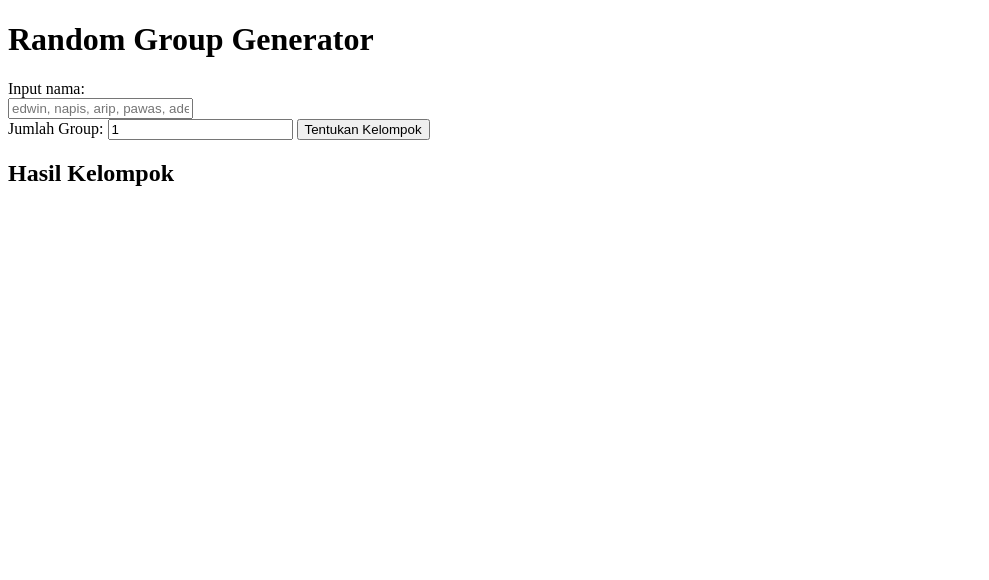
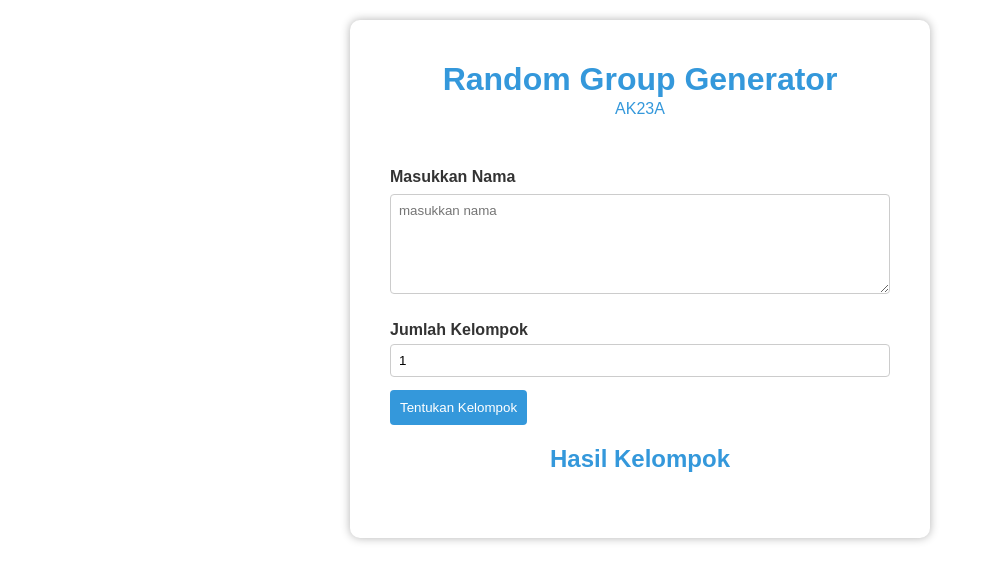
Before and after one commit to edwinSyr/generator-random-group, a plain HTML site: page index.html in a window 1280 px wide. Shown: the whole page, without its empty margins (0-989 px from the left). Drawn offline with Linux system fonts and the light colour scheme.

Commit message:
index.html

```diff
--- a/index.html
+++ b/index.html
@@ -1,33 +1,122 @@
 <!DOCTYPE html>
 <html lang="en">
-  <head> </head>
+  <head>
+    <meta charset="UTF-8" />
+    <meta name="viewport" content="width=device-width, initial-scale=1.0" />
+    <title>Random Data Generator</title>
+  </head>
+  <style>
+    body {
+      font-family: "Arial", sans-serif;
+      background-color: #fff;
+      color: #333;
+      margin: 0;
+      padding: 0;
+    }
+
+    .container-fluid {
+      max-width: 500px;
+      margin: 20px auto;
+      padding: 20px 40px;
+      background-color: #fff;
+      border-radius: 10px;
+      box-shadow: 0 0 10px rgba(0, 0, 0, 0.3);
+    }
+
+    h1,
+    h2,
+    p {
+      text-align: center;
+      color: #3498db;
+    }
+    p {
+      margin-bottom: 50px;
+      margin-top: -20px;
+    }
+
+    label {
+      display: block;
+      margin-bottom: 5px;
+      font-weight: bold;
+    }
+
+    .container {
+      margin-bottom: 20px;
+    }
+    textarea {
+      height: 100px;
+      margin-top: -15px;
+    }
+    textarea,
+    input[type="number"] {
+      width: 100%;
+      padding: 8px;
+      font-family: "Arial", sans-serif;
+      margin-bottom: 3px;
+      border: 1px solid #ccc;
+      border-radius: 4px;
+      box-sizing: border-box;
+    }
+
+    button {
+      background-color: #3498db;
+      color: #fff;
+      padding: 10px;
+      border: none;
+      border-radius: 4px;
+      cursor: pointer;
+      margin-top: 10px;
+    }
+
+    button:hover {
+      background-color: #2980b9;
+    }
+
+    #groups {
+      display: flex;
+      flex-direction: column;
+    }
+
+    span {
+      padding: 10px;
+      margin: 5px;
+      display: flex;
+      align-items: left;
+      justify-content: left;
+    }
+    footer {
+      text-align: center;
+      background: #2980b9;
+      padding: 10px;
+      color: #fff;
+    }
+    footer p {
+      font-weight: lighter;
+      line-height: 30px;
+    }
+  </style>
+
   <body>
     <div class="container-fluid">
       <h1>Random Group Generator</h1>
+      <p>AK23A</p>
       <div class="container">
-        <label for="students">Input nama: </label><br />
-        <input
-          class="name"
-          type="text"
+        <label for="students">Masukkan Nama</label><br />
+        <textarea
           id="students"
-          placeholder="edwin, napis, arip, pawas, ade, della, ameng, alin, aliyah, sofi, rohmah, safinah, andini, agis, rossi, aul, pipit, mega, endah, cut, cahya, selvin, maul, anis, meli"
-        />
+          cols="30"
+          rows="10"
+          placeholder="masukkan nama"
+        ></textarea>
       </div>
       <div class="container">
-        <label for="numGroups">Jumlah Group: </label>
+        <label for="numGroups">Jumlah Kelompok </label>
         <input type="number" id="numGroups" placeholder="" min="1" value="1" />
 
         <button onclick="generateGroups()">Tentukan Kelompok</button>
       </div>
       <h2>Hasil Kelompok</h2>
-      <div
-        style="
-          display: flex;
-          align-items: left;
-          justify-content: left;
-          width: 500px;
-        "
-      >
+      <div>
         <span id="groups"></span>
       </div>
     </div>
```
